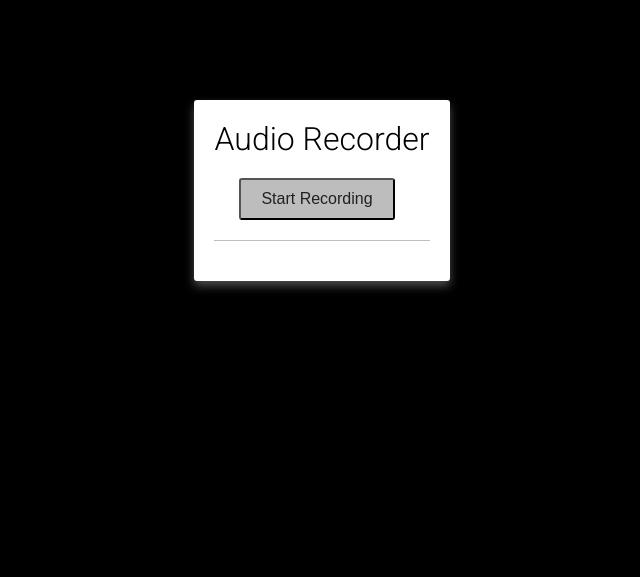
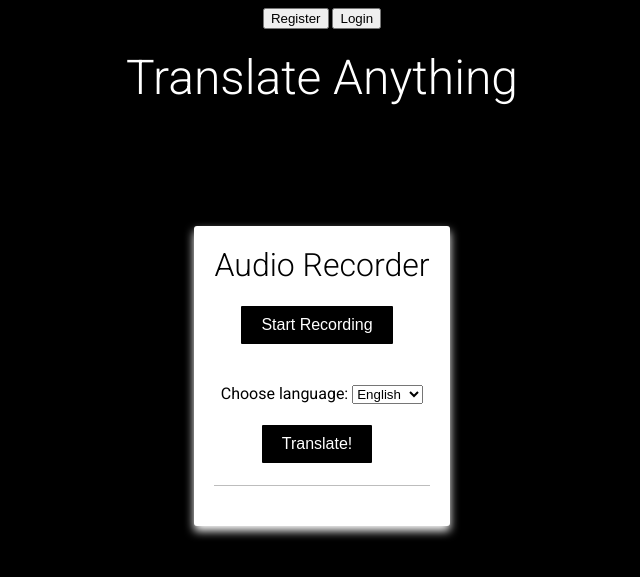
Before and after one commit to software-students-fall2022/final-project-projecto-team11, a Python web app: template web-app/app/templates/audio-page.html in a window 1280 px wide. Shown: the top 577 px of the page, without its empty margins (318-958 px from the left). Run offline with Jinja, Linux system fonts and the light colour scheme; the template is opened without the code that fills it, so the values that code supplies are empty.

Commit message:
Made consistent UX, added etra funcitonality

```diff
--- a/web-app/app/templates/audio-page.html
+++ b/web-app/app/templates/audio-page.html
@@ -22,7 +22,7 @@
             padding: 20px;
             background-color: #ffffff;
             border-radius: 3px;
-            box-shadow: 0px 5px 10px rgba(255, 255, 255, 0.3);
+            box-shadow: 0px 5px 10px rgba(255, 255, 255);
             font-size: 1em;
         }
 
@@ -50,7 +50,9 @@
             padding: 10px 20px;
             background-color: #BDBDBD;
             border-radius: 3px;
-            color: #212121;
+            border: 2px solid white;
+            background-color: black;
+            color: white;
             text-decoration: none;
             font-size: 1em;
             font-weight: 500;
@@ -58,8 +60,16 @@
         }
 
         input[type="button"]:hover {
-            background-color: #9E9E9E;
+            box-shadow: 0 0 15px rgba(255, 255, 255);
         }
+
+        .title {
+        color: white;
+        font-size: 3em;
+        margin: 100;
+        text-align: center;
+        padding: 20px 0;
+      }
 
         .divider {
             margin: 20px 0;
@@ -81,6 +91,17 @@
         a:hover {
             text-decoration: underline;
         }
+
+        #login-button {
+        top: 10px;
+        right: 10px;
+        }
+
+        #register-button {
+            top: 10px;
+            left: 10px;
+        }
+
     </style>
     <script>
         // Initialize the audio recorder
@@ -122,6 +143,9 @@
                     // Update the UI
                     document.getElementById('start-button').style.display = 'none';
                     document.getElementById('stop-button').style.display = 'inline-block';
+                    document.getElementById('play-button').style.display = 'none';
+                    document.getElementById('re-record-button').style.display = 'none';
+
                 });
         }
 
@@ -133,7 +157,7 @@
             // Update the UI
             document.getElementById('stop-button').style.display = 'none';
             document.getElementById('play-button').style.display = 'inline-block';
-
+            document.getElementById('re-record-button').style.display = 'inline-block';
             // Create an audio player for the recorded audio
             audioPlayer = new Audio();
 
@@ -151,6 +175,7 @@
             // Update the UI
             document.getElementById('play-button').style.display = 'none';
             document.getElementById('stop-playing-button').style.display = 'inline-block';
+            document.getElementById('re-record-button').style.display = 'none';
         }
 
         // Stop playing the recorded audio
@@ -162,9 +187,15 @@
             // Update the UI
             document.getElementById('stop-playing-button').style.display = 'none';
             document.getElementById('play-button').style.display = 'inline-block';
+            document.getElementById('re-record-button').style.display = 'inline-block';
         }
         </script>
         <body>
+            <div id="top">
+                <button class="button" id="register-button">Register</button>
+                <button class="button" id="login-button">Login</button>
+                <h1 class="title">Translate Anything</h1>
+            </div>
             <div class="wrapper">
                 <div class="form">
                     <h1>Audio Recorder</h1>
@@ -178,12 +209,23 @@
                         <input id="stop-button" type="button" value="Stop Recording" onclick="stopRecording()" style="display: none;"/>
                         <input id="play-button" type="button" value="Play" onclick="playAudio()" style="display: none;"/>
                         <input id="stop-playing-button" type="button" value="Stop Playing" onclick="stopPlaying()" style="display: none;"/>
+                        <input type="button" id="re-record-button" value="Re-record" onclick="startRecording()" style="display: none;">
                     </div>
-
+                    <br><br>
+                    <label for="language-select">Choose language:</label>
+                    <select id="language-select">
+                    <option value="german">German</option>
+                    <option value="english" selected>English</option>
+                    <option value="french">French</option>
+                    <option value="spanish">Spanish</option>
+                    <option value="hindi">Hindi</option>
+                    </select>
+                    <br><br>
+                    <input type="button" id="translate-button" value="Translate!">
                     <div class="divider"></div>
 
                     <div class="links">
-
+                    <input type="hidden" id="uid" value="{{ uid }}">
                     </div>
                 </div>
             </div>
```
